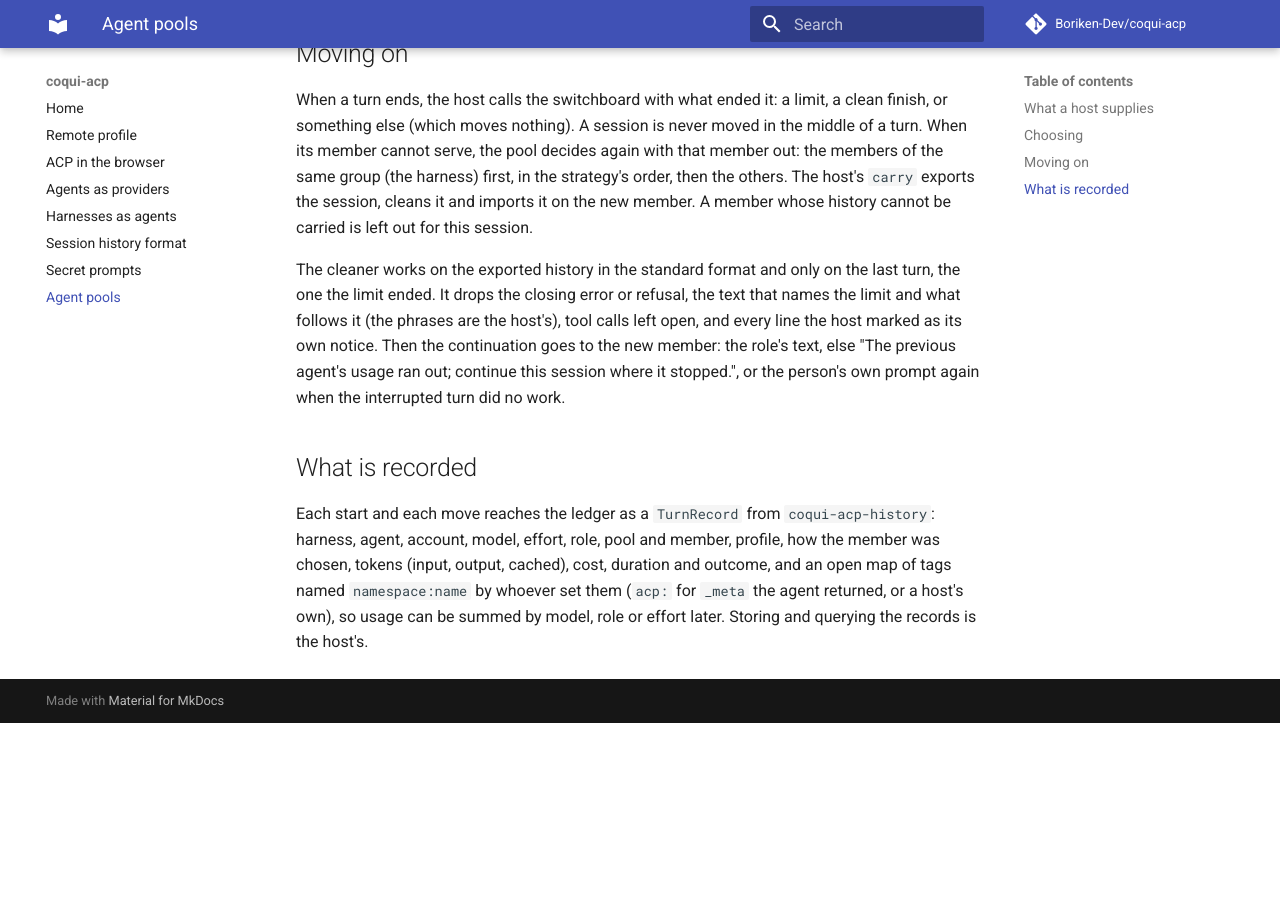
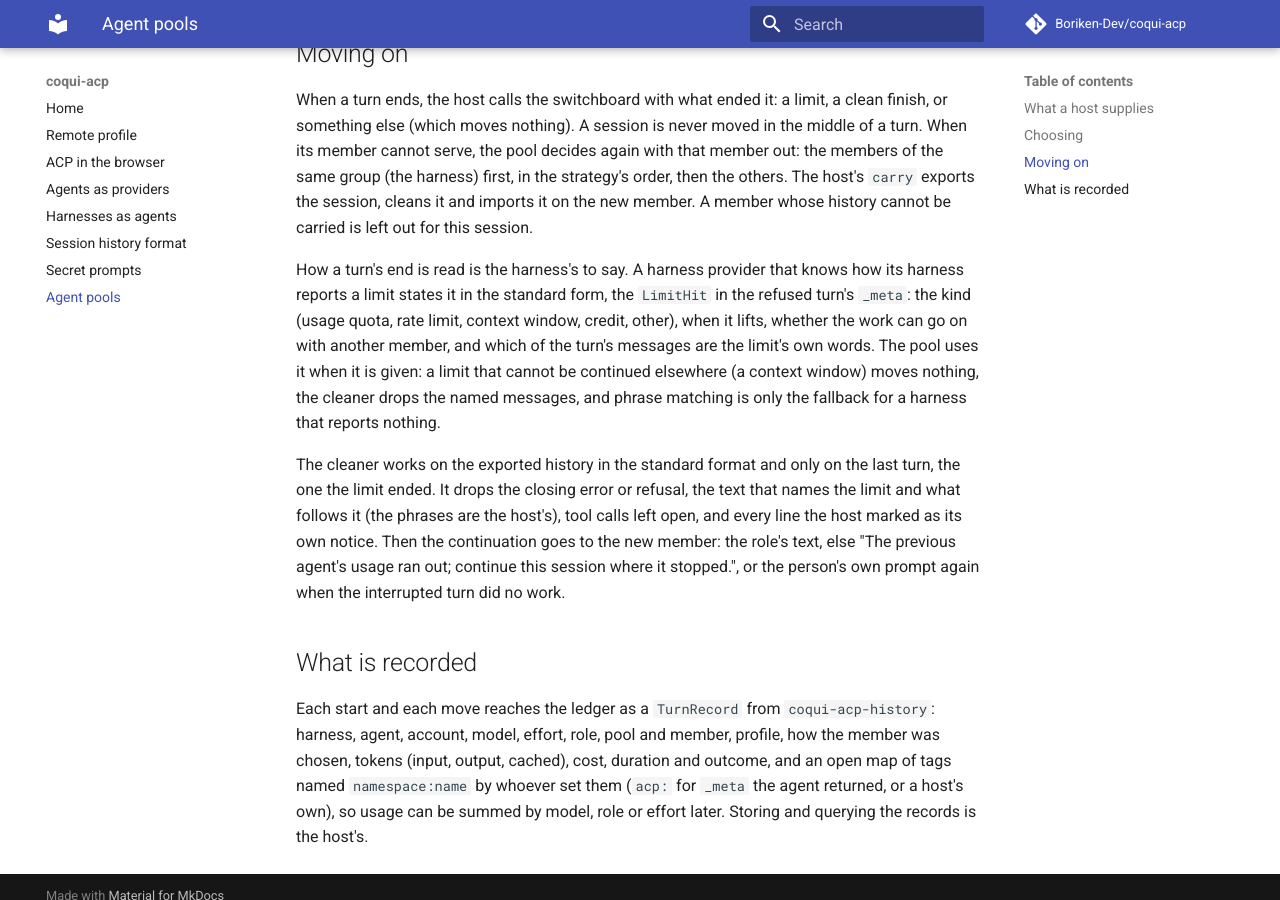
Before and after one commit to Boriken-Dev/coqui-acp, an MkDocs documentation site: the page built from docs/pools.md, in a window 1280 px wide and 900 px high, scrolled down 1250 px. Built offline with MkDocs 1.6.1 and Material for MkDocs 9.7.7, drawn with Linux system fonts in a browser that asks for light colours; comment, search, counter and statistics services are not loaded; before the commit the page ends 1973 px from its top, so only the background shows below that.

Commit message:
docs: the limit report in the changelog and the pools page

```diff
--- a/docs/pools.md
+++ b/docs/pools.md
@@ -37,6 +37,12 @@ A session is never moved in the middle of a turn. When its member cannot serve,
 members of the same group (the harness) first, in the strategy's order, then the others. The host's `carry` exports the session,
 cleans it and imports it on the new member. A member whose history cannot be carried is left out for this session.
 
+How a turn's end is read is the harness's to say. A harness provider that knows how its harness reports a limit states it in the standard
+form, the `LimitHit` in the refused turn's `_meta`: the kind (usage quota, rate limit, context window, credit, other), when it lifts,
+whether the work can go on with another member, and which of the turn's messages are the limit's own words. The pool uses it when it is
+given: a limit that cannot be continued elsewhere (a context window) moves nothing, the cleaner drops the named messages, and phrase
+matching is only the fallback for a harness that reports nothing.
+
 The cleaner works on the exported history in the standard format and only on the last turn, the one the limit ended. It drops the
 closing error or refusal, the text that names the limit and what follows it (the phrases are the host's), tool calls left open, and every
 line the host marked as its own notice. Then the continuation goes to the new member: the role's text, else "The previous agent's usage
```
Also changed, not shown: CHANGELOG.md (+3 -0 lines).
